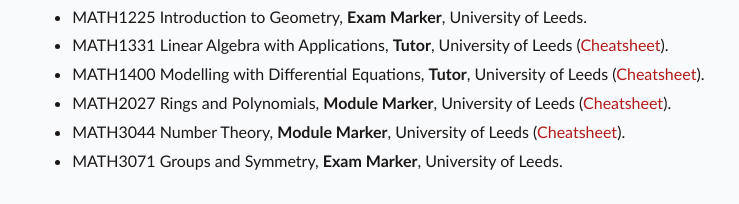
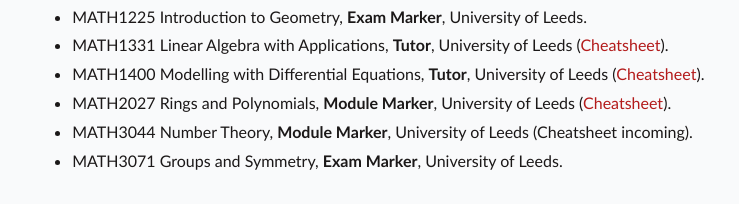
Before and after one commit to BradJackRyan/bradjackryan.github.io, a plain HTML site: page index.html in a window 1280 px wide. Shown: the part 2290-2494 px from the top of the page, without its empty margins (270-1009 px from the left). Drawn offline with nearby package versions, Linux system fonts and the light colour scheme; a web font is replaced by a local one.

Commit message:
Update link
Removed MATH3044 cheatsheet link

```diff
--- a/index.html
+++ b/index.html
@@ -99,7 +99,7 @@
 	<li>MATH1331 Linear Algebra with Applications, <b>Tutor</b>, University of Leeds (<a href="./Files/MATH1331-(202022-2023).pdf" target="_blank">Cheatsheet</a>).</li>
 	<li>MATH1400 Modelling with Differential Equations, <b>Tutor</b>, University of Leeds (<a href="./Files/MATH1400-(2022-2023).pdf" target="_blank">Cheatsheet</a>).</li>
 	<li>MATH2027 Rings and Polynomials, <b>Module Marker</b>, University of Leeds (<a href="./Files/MATH2027-(2022-2023).pdf" target="_blank">Cheatsheet</a>).</li>
-	<li>MATH3044 Number Theory, <b>Module Marker</b>, University of Leeds (<a href="./Files/MATH3044(2022-2023).pdf" target="_blank">Cheatsheet</a>).</li>
+	<li>MATH3044 Number Theory, <b>Module Marker</b>, University of Leeds (Cheatsheet incoming<!-----<a href="./Files/MATH3044(2022-2023).pdf" target="_blank">Cheatsheet</a>----->).</li>
 	<li>MATH3071 Groups and Symmetry, <b>Exam Marker</b>, University of Leeds.</li>
 </ul>
 
```
